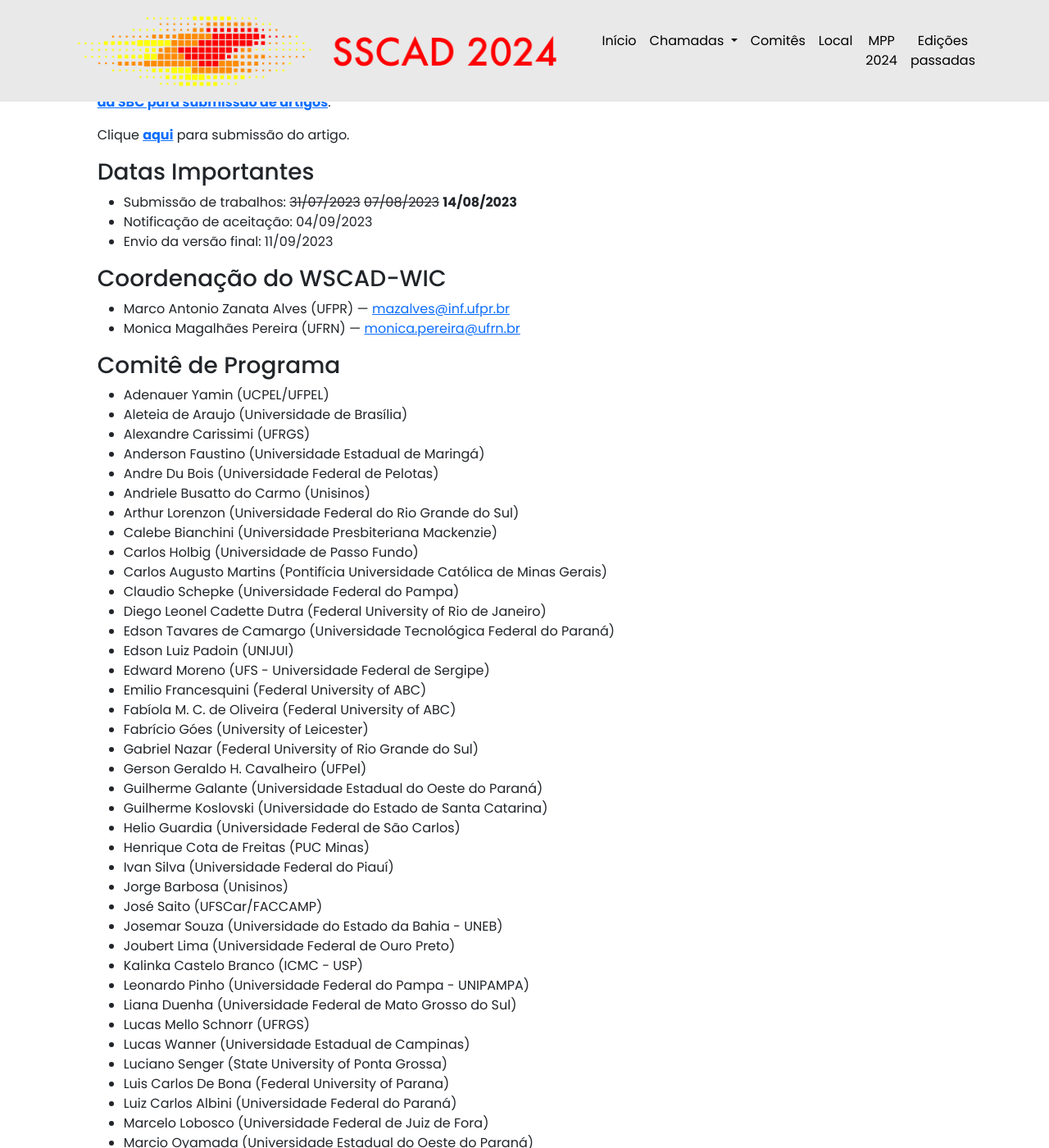
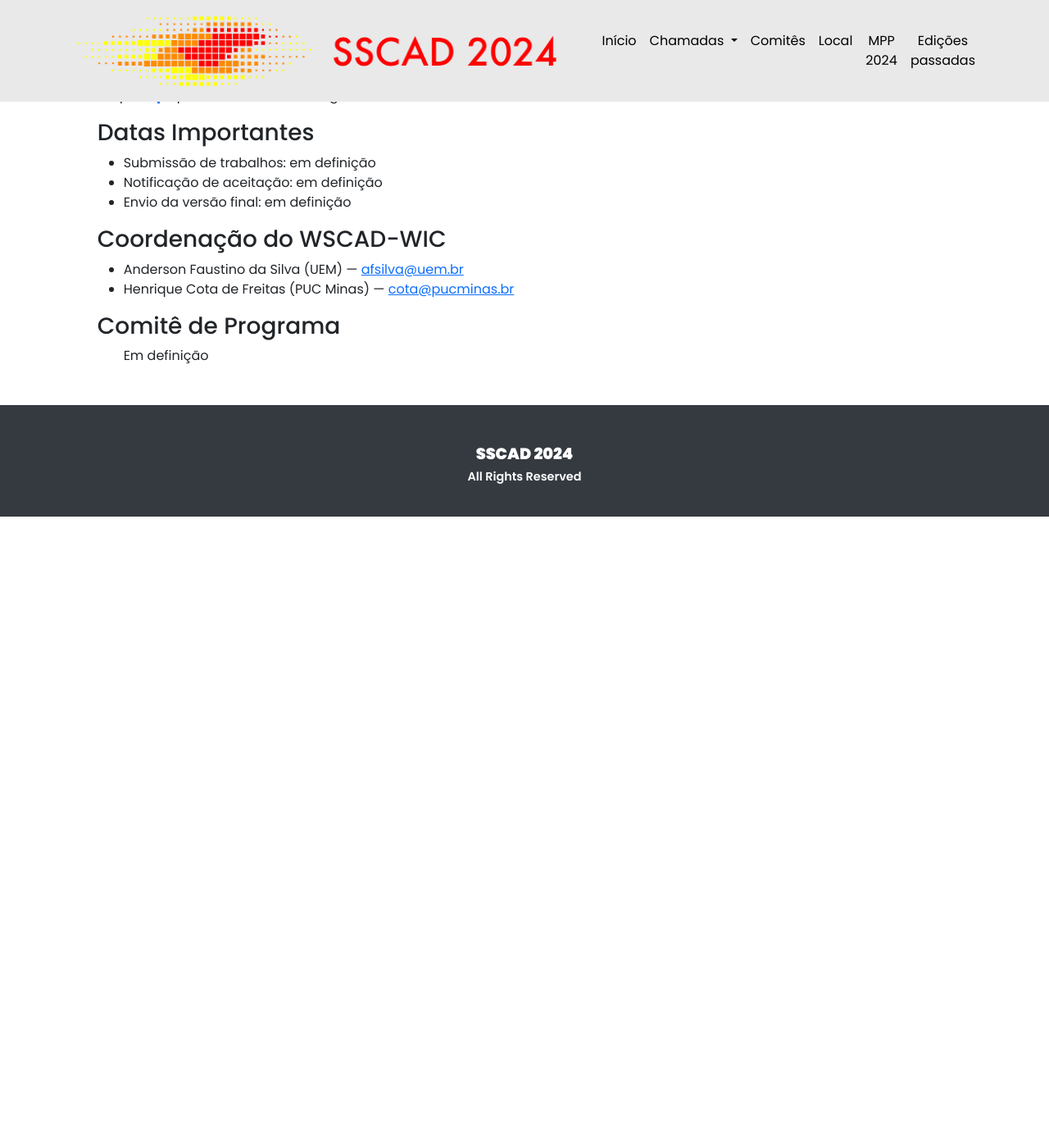
Before and after one commit to ce-acpad/sscad2024, a Jekyll site: the page built from cfp_wic.html, in a window 1280 px wide and 1400 px high, scrolled down 1829 px. Shown: the whole window at 82% size. Built offline with Jekyll 4.4.1, drawn with Linux system fonts in a browser that asks for light colours; after the commit the page ends 2459 px from its top, so only the background shows below that; some of the changed text lies outside the part shown.

Commit message:
Update cfp_wic.html

```diff
--- a/cfp_wic.html
+++ b/cfp_wic.html
@@ -61,21 +61,26 @@ permalink: /cfp_wic/
 
 <h3>Datas Importantes</h3>
 <ul>
+<li>Submissão de trabalhos: em definição</li>
+<li>Notificação de aceitação: em definição</li>
+<li>Envio da versão final: em definição</li>
+<!--
 <li>Submissão de trabalhos:  <del>31/07/2023</del> <del>07/08/2023</del> <strong>14/08/2023</strong></li>
 <li>Notificação de aceitação: 04/09/2023</li>
 <li>Envio da versão final: 11/09/2023</li>
+-->
 
 </ul>
 <h3>Coordenação do WSCAD-WIC</h3>
 <ul>
-<li>Marco Antonio Zanata Alves (UFPR) — <a href='mailto:mazalves@inf.ufpr.br'>mazalves@inf.ufpr.br</a></li>
-<li>Monica Magalhães Pereira (UFRN) — <a href='mailto:monica.pereira@ufrn.br'>monica.pereira@ufrn.br</a></li>
+<li>Anderson Faustino da Silva (UEM) — <a href='mailto:afsilva@uem.br'>afsilva@uem.br</a></li>
+<li>Henrique Cota de Freitas (PUC Minas) — <a href='mailto:cota@pucminas.br'>cota@pucminas.br</a></li>
 </ul>
 
  <h3>Comitê de Programa</h3>
-
             <ul>
-
+Em definição
+<!--
 <li>Adenauer Yamin	(UCPEL/UFPEL)</li>
 <li>Aleteia de Araujo	(Universidade de Brasília)</li>
 <li>Alexandre Carissimi	(UFRGS)</li>
@@ -150,50 +155,9 @@ permalink: /cfp_wic/
 <li>Wagner Zola	(Universidade Federal do Paraná)</li>
 <li>Wanderson Roger Azevedo Dias	(Instituto Federal de Rondônia - IFRO)</li>
 
+-->
 </ul>
 
-<!--
-            <h3>Comitê de Programa</h3>
-
-            <ul>
-<li>Anderson Faustino</li>
-<li>Andre Du Bois</li>
-<li>Arthur Lorenzon</li>
-<li>Calebe Bianchini</li>
-<li>Carlos Augusto Martins</li>
-<li>Claudio Schepke</li>
-<li>Cristiana Bentes</li>
-<li>Diego Leonel Cadette Dutra</li>
-<li>Edson Midorikawa</li>
-<li>Edward Moreno</li>
-<li>Fabrício Góes</li>
-<li>Gerson Geraldo H. Cavalheiro</li>
-<li>Guilherme Koslovski</li>
-<li>Guilherme Galante</li>
-<li>Helio Guardia</li>
-<li>Henrique Cota de Freitas</li>
-<li>Jorge Barbosa</li>
-<li>Joubert Lima</li>
-<li>Kalinka Castelo Branco</li>
-<li>Leandro Santiago de Araújo</li>
-<li>Leonardo Pinho</li>
-<li>Luciano Senger</li>
-<li>Marcelo Lobosco</li>
-<li>Maria Clicia Castro</li>
-<li>Márcio Castro</li>
-<li>Monica Pereira</li>
-<li>Omar Cortes</li>
-<li>Rafaela Brum</li>
-<li>Ricardo Menotti</li>
-<li>Rodrigo Righi</li>
-<li>Sarita Bruschi</li>
-<li>Sergio Carvalho</li>
-<li>Tiago Ferreto</li>
-<li>Vinicius Garcia Pinto</li>
-<li>Wanderson Roger Azevedo Dias</li>
-
-</ul>
--->
 
 
 </div>
```
Also changed, not shown: other parts of cfp_wic.html (+4 -4 lines).
